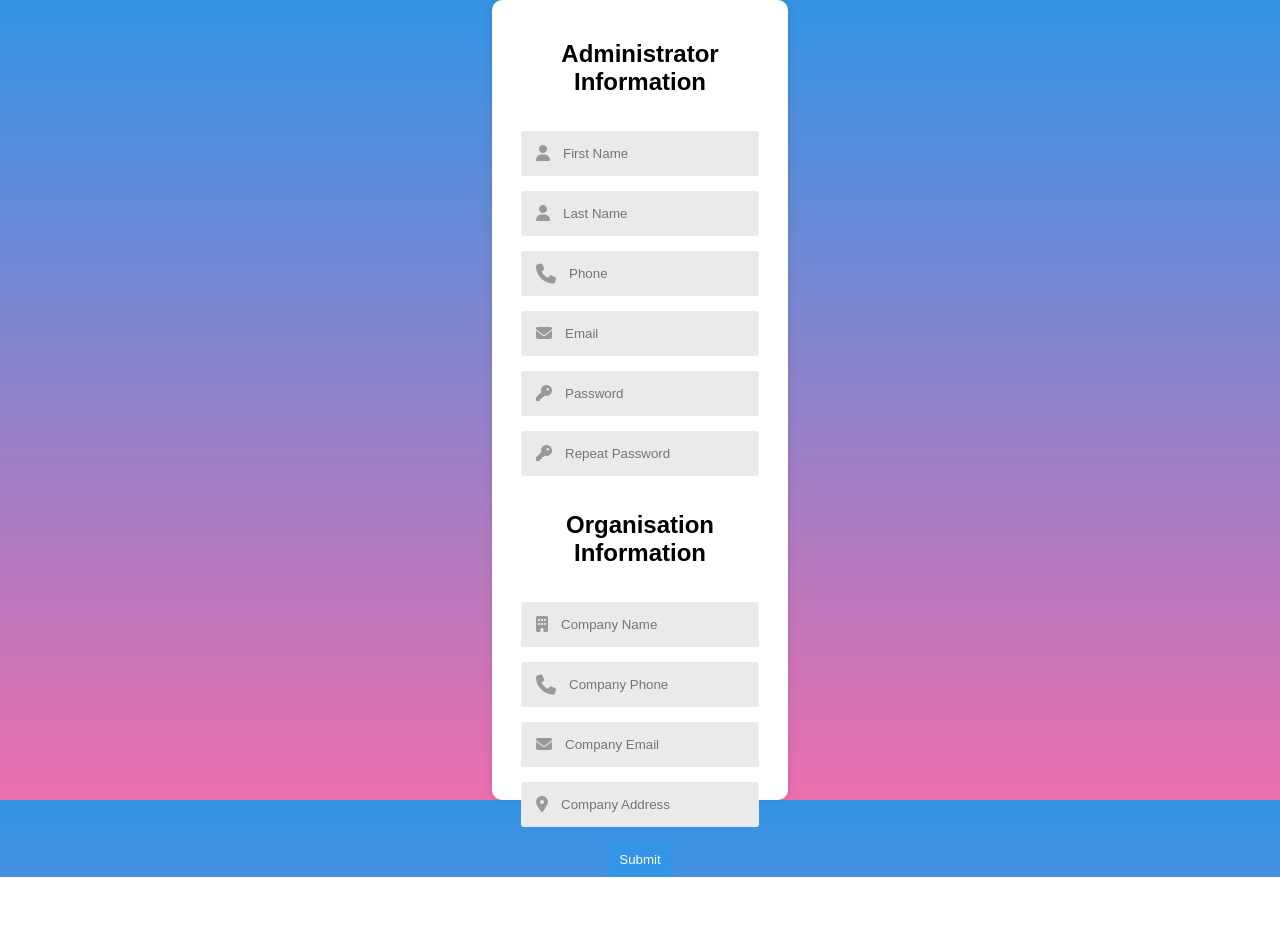
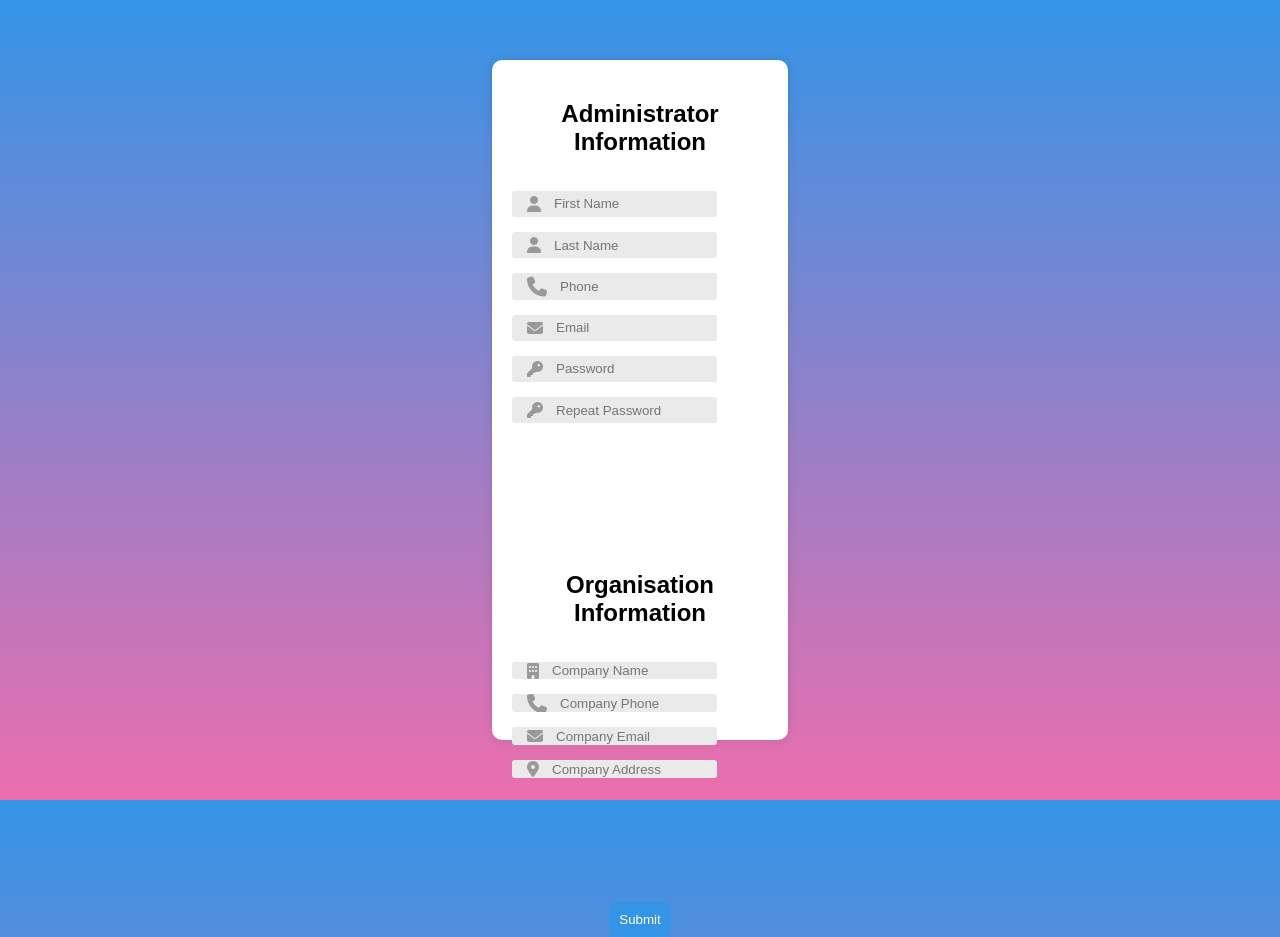
Before and after one commit to LucianuSebi/TeamHero, a PHP site: page /register_org.php in a window 1280 px wide. Before the commit the page ends 877 px from the top, so only its background shows below. Run offline with PHP 8.4, Linux system fonts and the light colour scheme; some libraries are stand-ins or nearby versions.

Commit message:
Bug fixing register_org

```diff
--- a/uTeamTrackr/register_org.php
+++ b/uTeamTrackr/register_org.php
@@ -6,7 +6,9 @@
     <meta charset="UTF-8">
     <meta name="viewport" content="width=device-width, initial-scale=1.0">
     <title>Formular</title>
-    <style>
+        <style>
+
+
         h2{
             text-align: center;
         }
@@ -16,9 +18,11 @@
 </head>
 <body>
 
-    <form action="php_modules/register_org.php" method="post">
+    <form action="php_modules/register_org.php" method="post" style="height: 80%;">
     <h2>Administrator Information</h2>
         <!-- Administrator Information -->
+
+
         <div class="input-group">
 
             <div class="input-field">
--- a/uTeamTrackr/style.css
+++ b/uTeamTrackr/style.css
@@ -11,6 +11,8 @@ body {
   }
 
   .input-group{
+    height: 100%;
+    width: 100%;
 
 }
 .input-field{
@@ -22,6 +24,8 @@ body {
     max-height: 65px;
     transition: max-height 0.5s;
     overflow: hidden;
+    width: 80%;
+    height: 7%;
 }
 .input-field i{
     margin-left: 15px;
@@ -77,3 +81,8 @@ input{
       opacity: 0;
     }
   }
+
+  .body_rezolutie
+    {
+      font-family: Arial, sans-serif;
+  }
```
